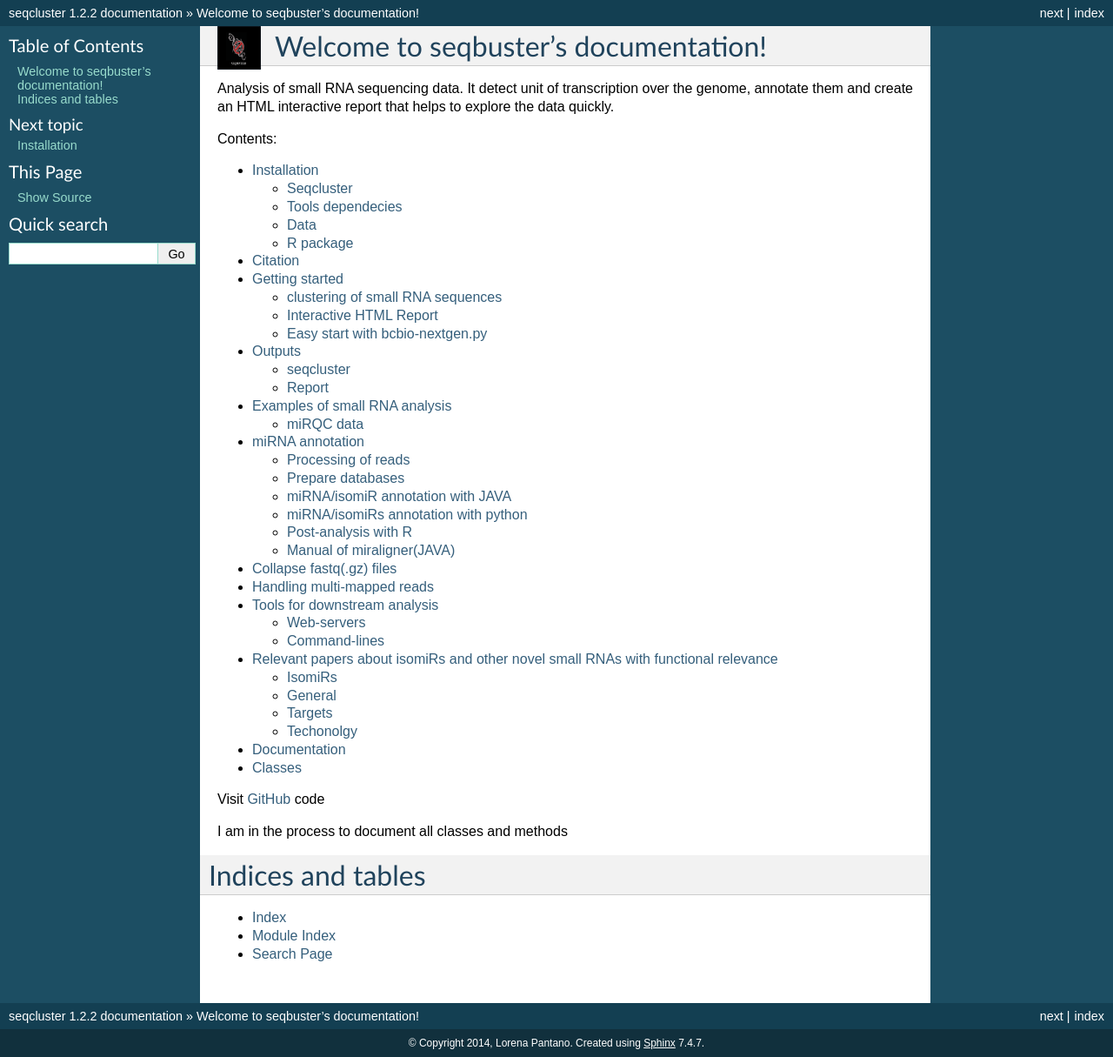
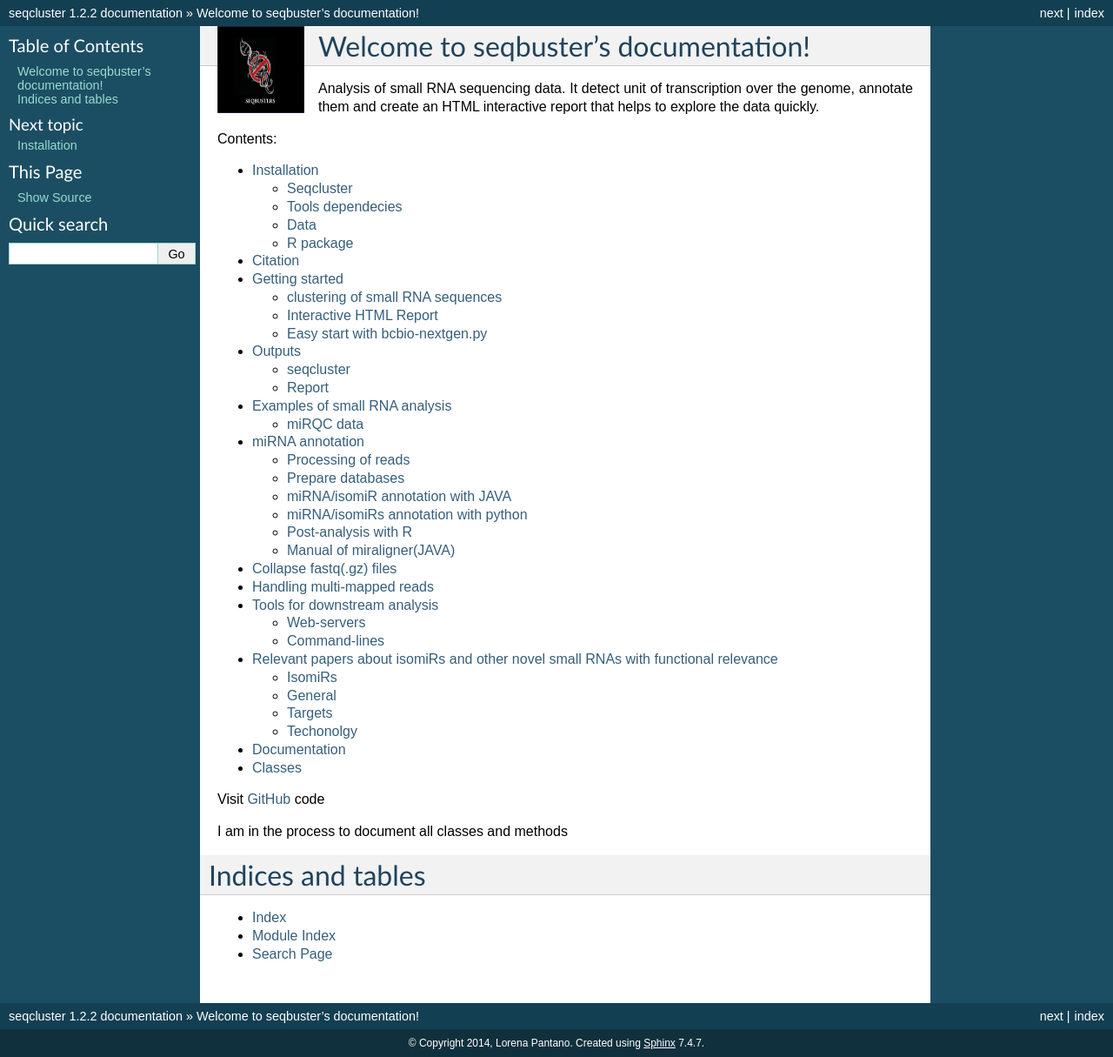
Before and after one commit to lpantano/seqcluster, a Sphinx documentation site: the page built from doc/source/index.rst, in a window 1280 px wide. Shown: the whole page at 87% size. Built offline with Sphinx 7.4.7, drawn with Linux system fonts in a browser that asks for light colours.

Commit message:
increase logo [ci skip]

```diff
--- a/doc/source/index.rst
+++ b/doc/source/index.rst
@@ -6,8 +6,8 @@
 .. image:: logo.png
    :alt: seqcluster banner
    :align: left
-   :height: 50px
-   :width: 50px
+   :height: 100px
+   :width: 100px
 
 Welcome to seqbuster's documentation!
 =====================================
```
